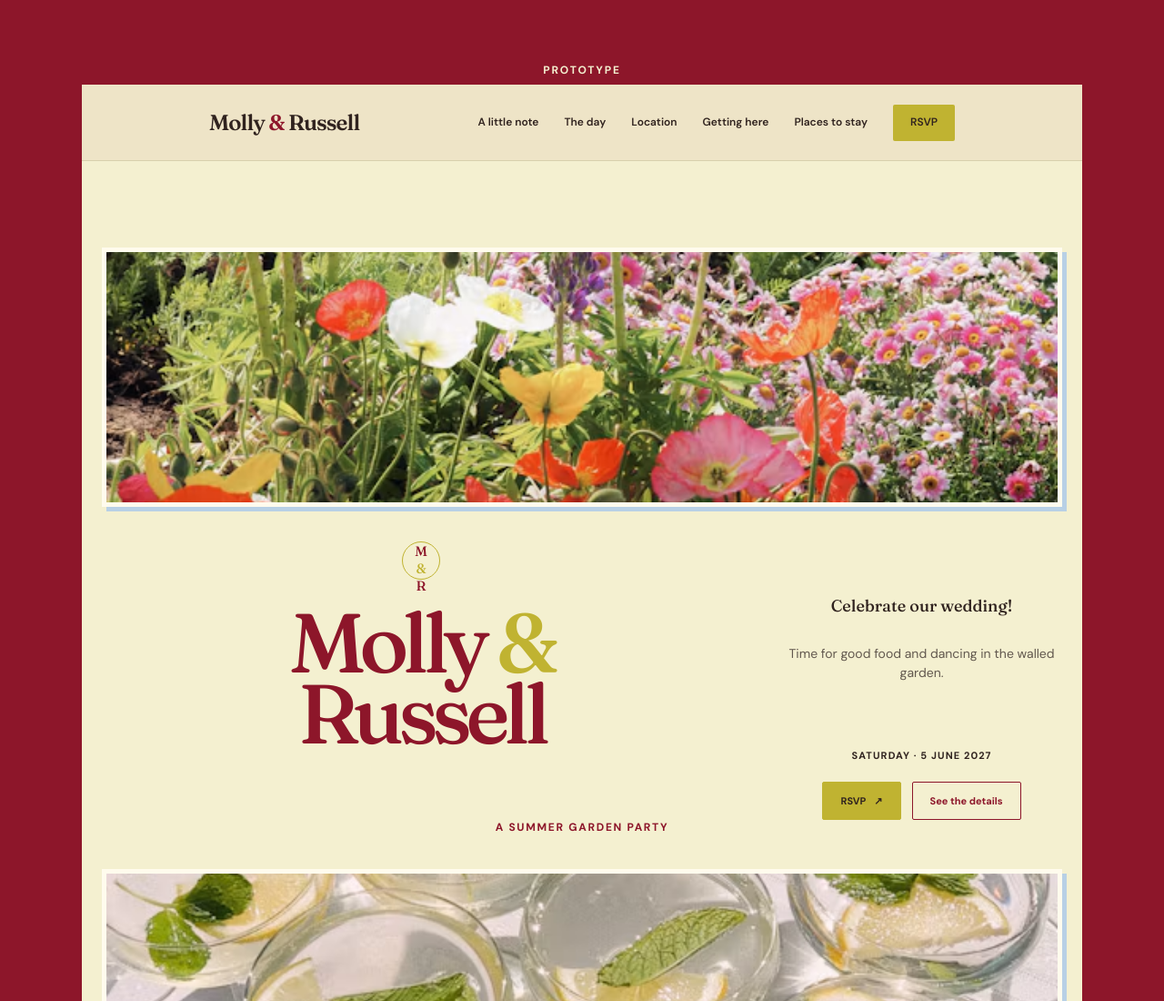
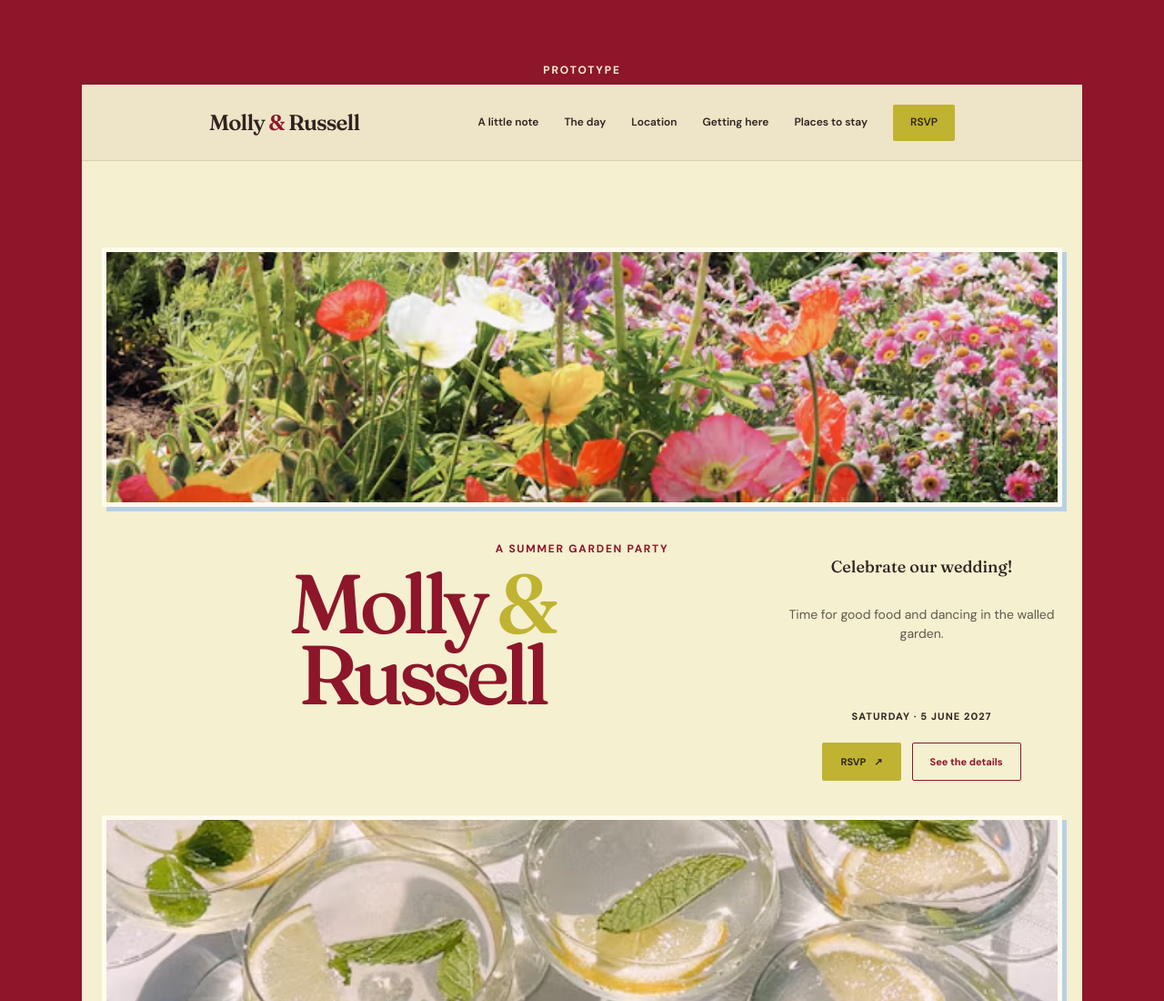
Before and after one commit to milphil1/wedding-website, a plain HTML site: page index.html in a window 1280 px wide. Shown: the top 1100 px of the page at 91% size. Drawn offline with Linux system fonts and the light colour scheme.

Commit message:
Remove hero monogram

```diff
--- a/index.html
+++ b/index.html
@@ -64,7 +64,7 @@
     .hero-side img{display:block;width:100%;height:100%;object-fit:cover}
     .hero-side-left{align-self:start;margin-top:25px}.hero-side-right{align-self:end;margin-bottom:25px}
     .editorial-hero .hero-copy{text-align:center;padding:0}
-    .hero-mark{width:42px;height:42px;border:1px solid var(--olive);border-radius:50%;display:grid;place-items:center;margin:0 auto 17px;font:500 15px var(--serif);color:var(--tomato)}.hero-mark span{color:var(--olive)}
+
     .editorial-hero .eyebrow{font-size:12px;letter-spacing:.14em;text-transform:uppercase}
     .editorial-hero h1{font:400 clamp(56px,7.2vw,92px)/.84 var(--serif);letter-spacing:-.075em;color:var(--tomato);margin:13px 0 17px}
     .editorial-hero h1 span{color:var(--olive);font-style:normal}
@@ -74,7 +74,7 @@
     .editorial-hero .hero-date:before{display:none}
     .editorial-hero .hero-actions{justify-content:center;margin-top:20px}
     @media(max-width:820px){.editorial-hero{grid-template-columns:minmax(125px,.8fr) minmax(300px,1.6fr) minmax(125px,.8fr);gap:15px;min-height:500px}.hero-side{height:235px}.editorial-hero h1{font-size:clamp(52px,8vw,75px)}}
-    @media(max-width:620px){.editorial-hero{grid-template-columns:1fr 1fr;gap:14px;min-height:0;padding:43px 0 55px}.editorial-hero .hero-copy{grid-column:1/-1;grid-row:1}.hero-side{height:190px;border-width:4px}.hero-side-left,.hero-side-right{align-self:stretch;margin:0}.editorial-hero h1{font-size:64px}.hero-mark{width:36px;height:36px;margin-bottom:11px}.editorial-hero .hero-actions{margin-top:16px}}
+    @media(max-width:620px){.editorial-hero{grid-template-columns:1fr 1fr;gap:14px;min-height:0;padding:43px 0 55px}.editorial-hero .hero-copy{grid-column:1/-1;grid-row:1}.hero-side{height:190px;border-width:4px}.hero-side-left,.hero-side-right{align-self:stretch;margin:0}.editorial-hero h1{font-size:64px}.editorial-hero .hero-actions{margin-top:16px}}
   </style>
 </head>
 <body>
@@ -84,7 +84,7 @@
     <section class="wrap hero editorial-hero" id="home">
   <figure class="hero-side hero-side-left"><img src="assets/hero-wildflowers.png" alt="Bright wildflowers blooming in a garden" fetchpriority="high"></figure>
   <div class="hero-copy">
-    <div class="hero-mark" aria-hidden="true">M <span>&</span> R</div>
+
     <div class="eyebrow">A summer garden party</div>
     <h1>Molly <span>&</span><br>Russell</h1>
     <p class="subtitle">Celebrate our wedding!</p>
```
